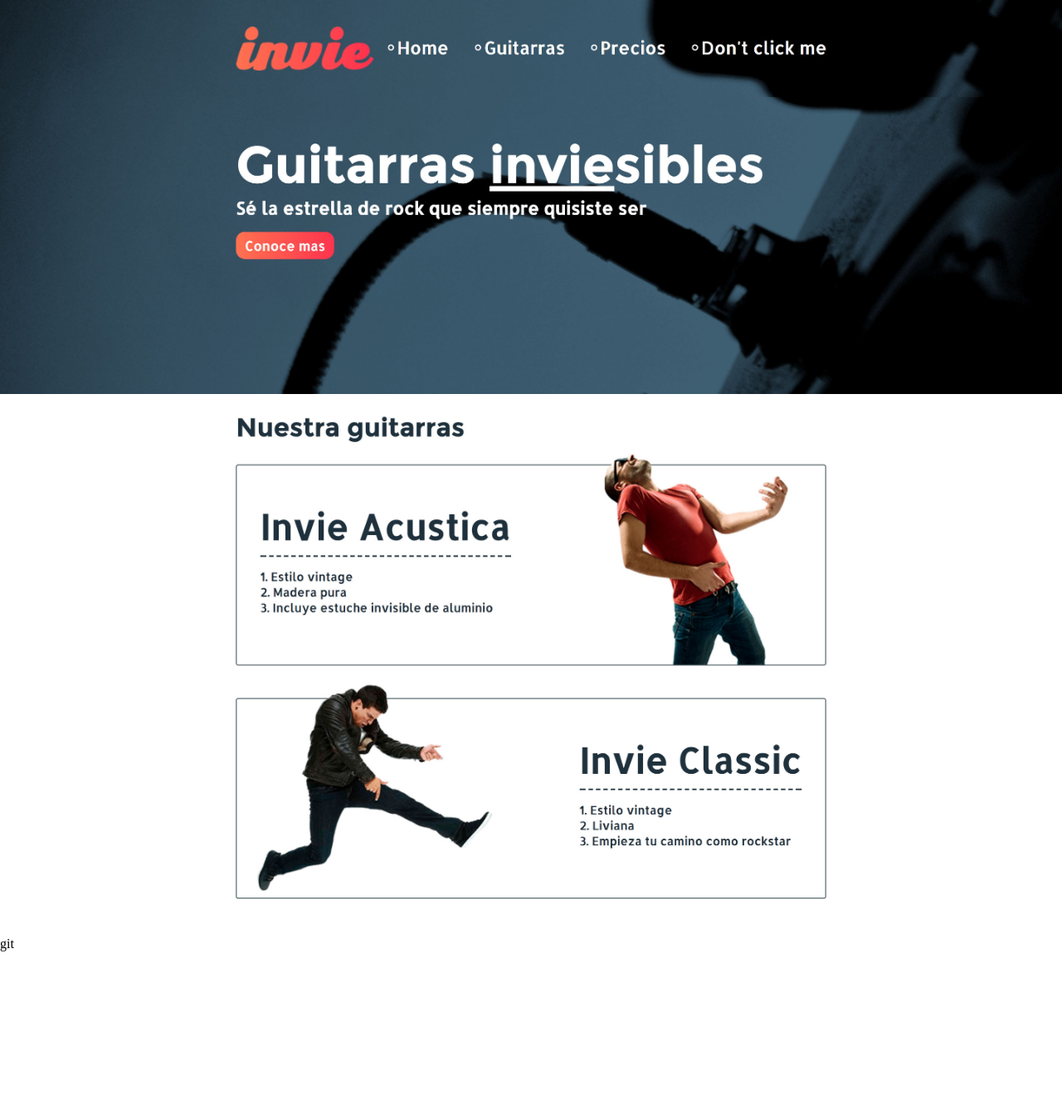
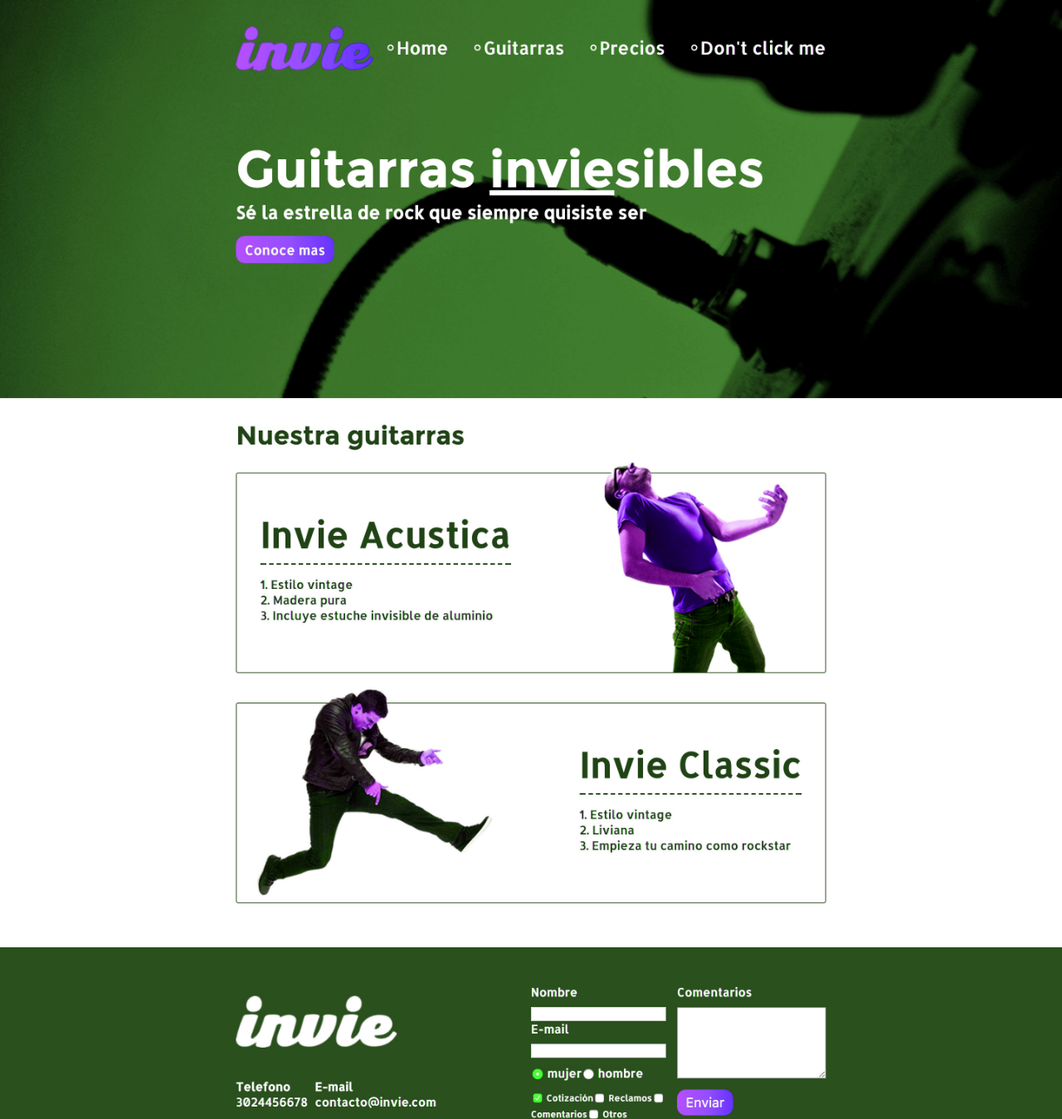
Before and after one commit to camiloardilaleg/invie-github, a plain HTML site: page index.html in a window 1280 px wide. Shown: the whole page at 83% size. Before the commit the page ends 1147 px from the top, so only its background shows below. Drawn offline with Linux system fonts and the light colour scheme.

Commit message:
nueva version de invie -verde

```diff
--- a/index.html
+++ b/index.html
@@ -14,9 +14,6 @@
     </style>
 </head>
 <body>
-    <img src="imgs/header.jpg" alt="">
-    <img src="imgs/hero.jpg" alt="">
-    <img src="imgs/acustica.jpg" alt="">
-    <img src="imgs/clasica.jpg" alt="">git
+    <img src="imgs/nueva-version.jpg" alt="">
 </body>
 </html>
```
Also changed, not shown: imgs/nueva-version.jpg (added).
